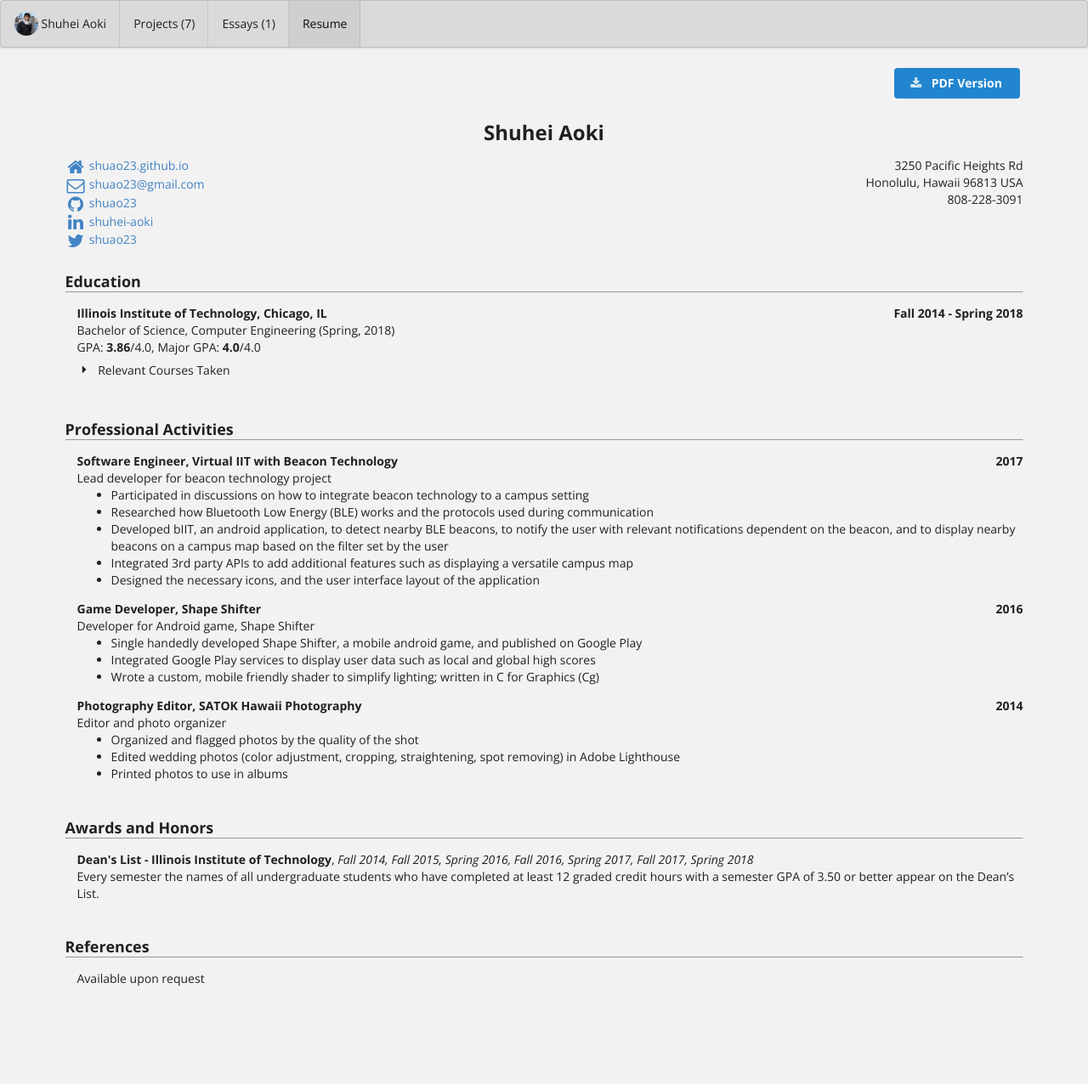
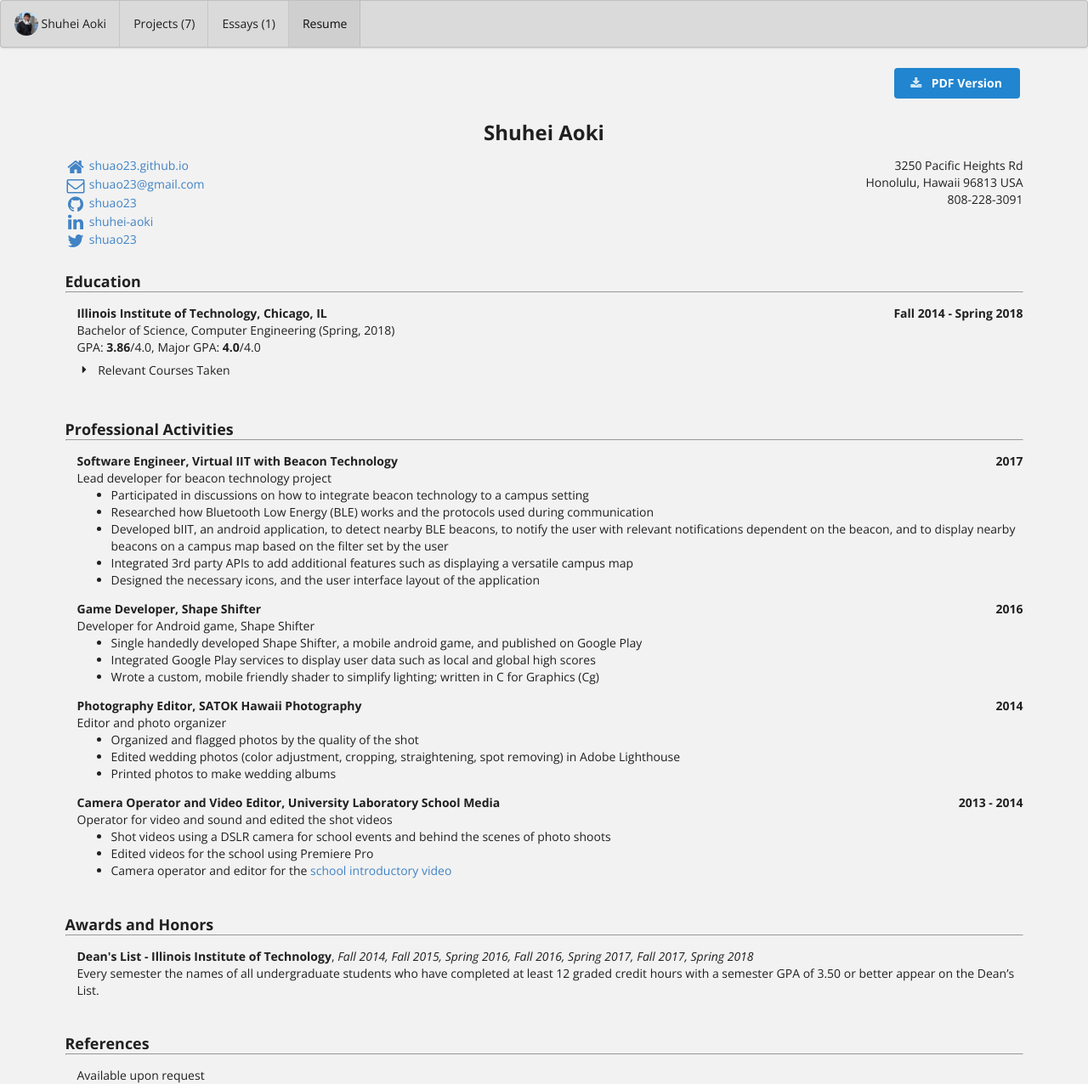
Before and after one commit to shuao23/shuao23.github.io, a Jekyll site: the page built from bio/index.html, in a window 1280 px wide. Shown: the whole page at 85% size. Built offline with Jekyll 4.4.1, drawn with Linux system fonts in a browser that asks for light colours; before the commit the page ends 1162 px from its top, so only the background shows below that.

```diff
--- a/_data/bio.json
+++ b/_data/bio.json
@@ -156,7 +156,20 @@
       "highlights": [
         "Organized and flagged photos by the quality of the shot",
         "Edited wedding photos (color adjustment, cropping, straightening, spot removing) in Adobe Lighthouse",
-        "Printed photos to use in albums"
+        "Printed photos to make wedding albums"
+      ]
+    },
+    {
+      "organization": "University Laboratory School Media",
+      "website": "",
+      "position": "Camera Operator and Video Editor",
+      "startDate": "2013",
+      "endDate": "2014",
+      "summary": "Operator for video and sound and edited the shot videos",
+      "highlights": [
+        "Shot videos using a DSLR camera for school events and behind the scenes of photo shoots",
+        "Edited videos for the school using Premiere Pro",
+        "Camera operator and editor for the <a href=\"https://youtu.be/8IK46iDT9z0\" target=\"_blank\">school introductory video</a>"
       ]
     }
   ],
```
Also changed, not shown: images/banner_300px/poe_banner.png, images/banner_500px/poe_banner.png, 1 other file.
